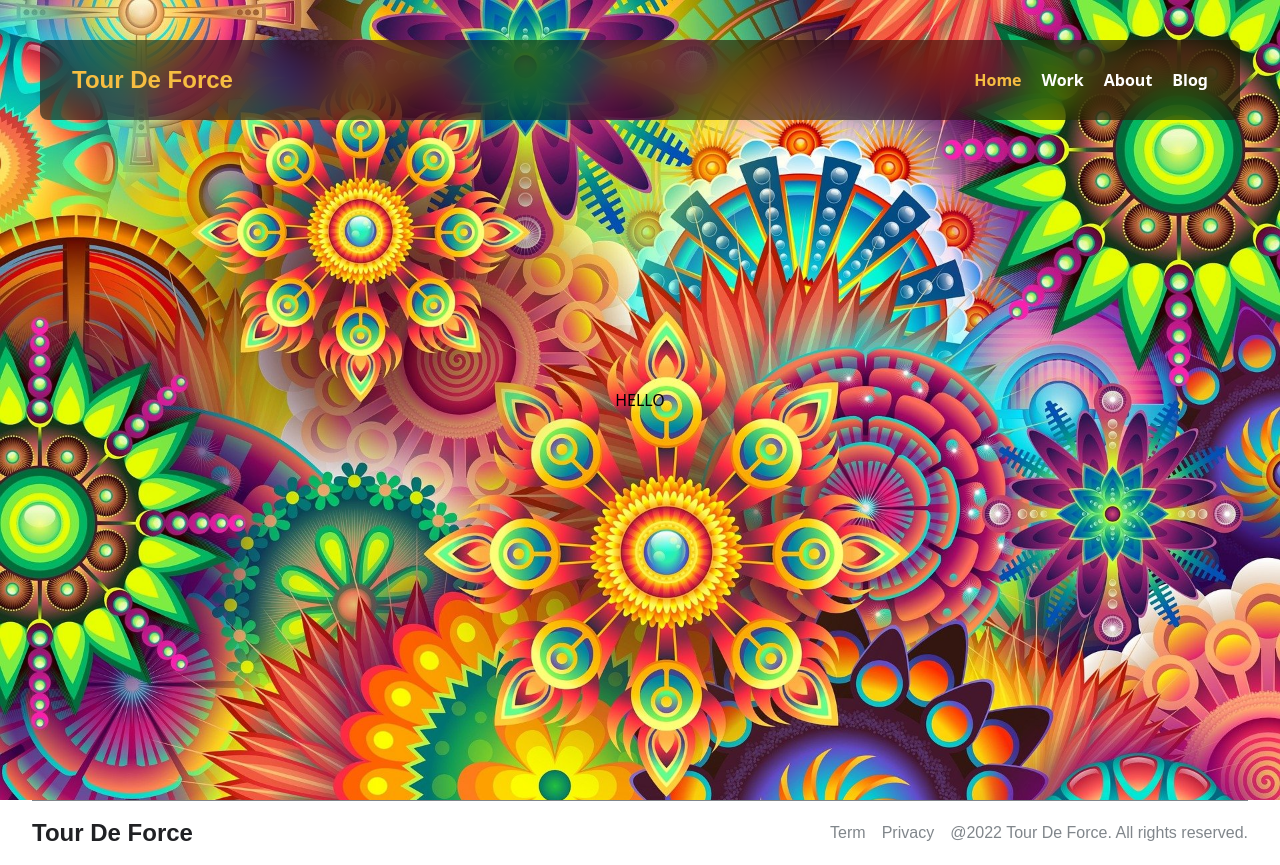
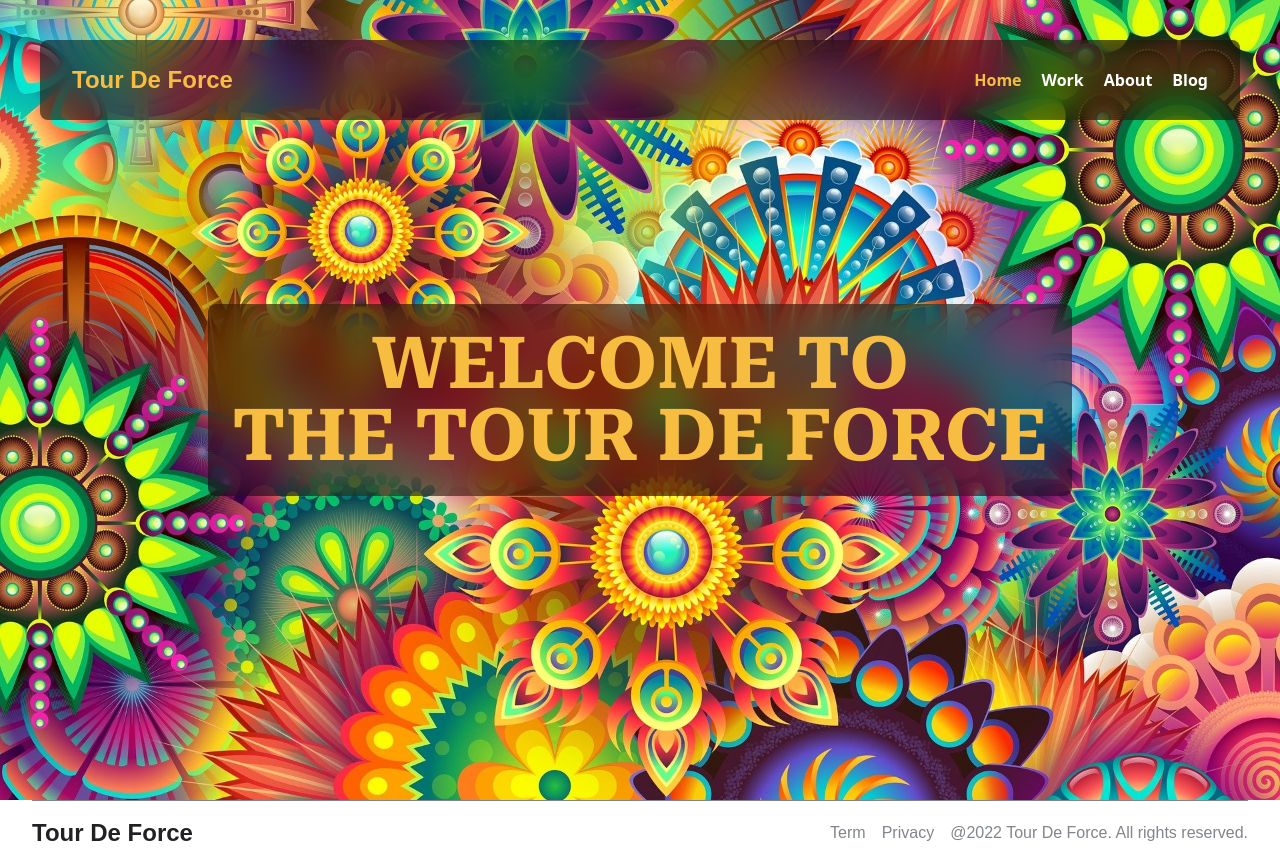
Before and after one commit to nguyenphatit/portfolio-app, a Next.js app: page / in a window 1280 px wide. Built offline with nearby package versions, Linux system fonts and the light colour scheme.

Commit message:
developing

```diff
--- a/src/components/HeroSection/index.tsx
+++ b/src/components/HeroSection/index.tsx
@@ -1,17 +1,26 @@
 import styled from "styled-components";
-import ListAnimation from "components/ListAnimation";
 
 const Wrapper = styled.section`
     background-color: #132b79;
     background-image: url("images/bg-hero.jpg");
     background-repeat: no-repeat;
     background-size: cover;
+`;
+
+const Content = styled.div`
+    background-color: rgba(0, 0, 0, 0.5);
+    backdrop-filter: saturate(180%) blur(20px);
 `
 
 const HeroSection = () => {
     return (
         <Wrapper className="h-screen flex justify-center items-center origin-center w-full">
-            <h1>HELLO</h1>
+            <Content className="flex flex-col justify-center items-center p-6 rounded-lg">
+                <div className="font-heading text-7xl text-warning uppercase">Welcome to</div>
+                <div className="font-heading text-7xl text-warning uppercase">
+                    the Tour De Force
+                </div>
+            </Content>
         </Wrapper>
     );
 };
```
